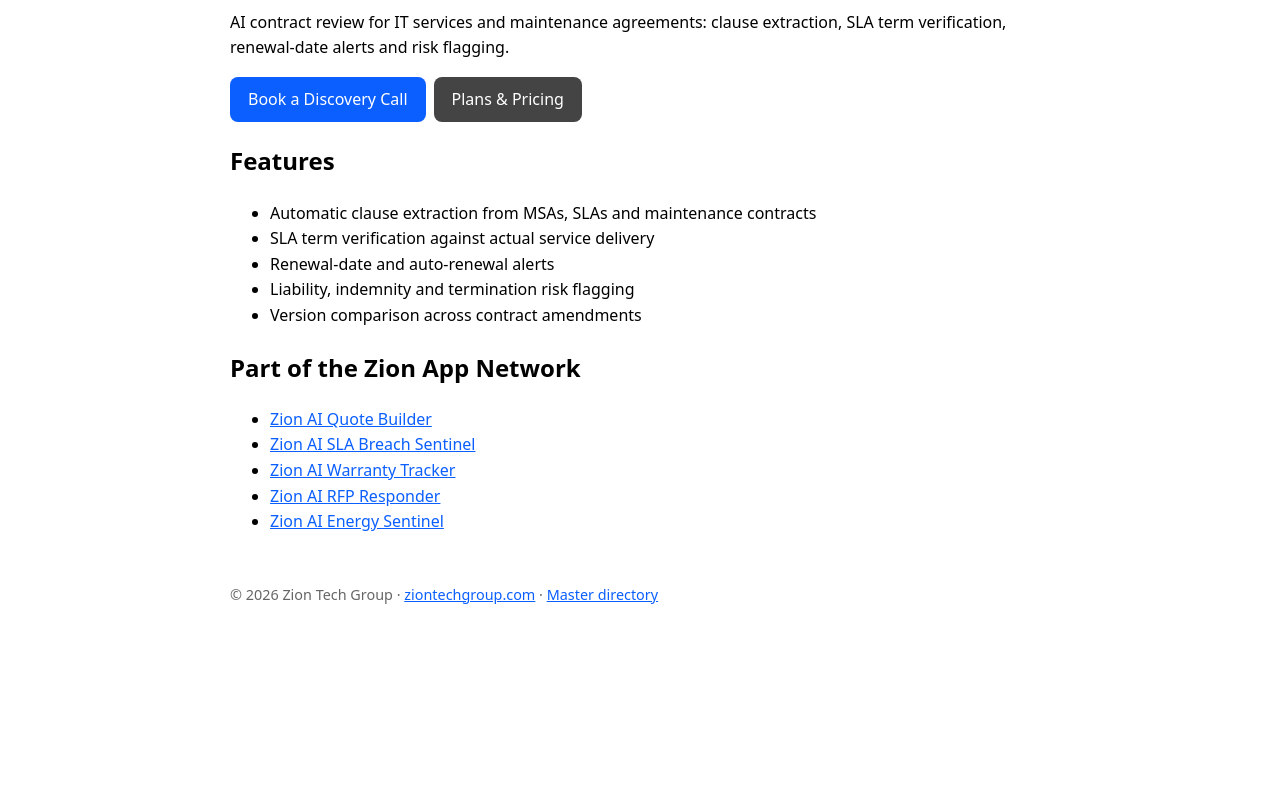
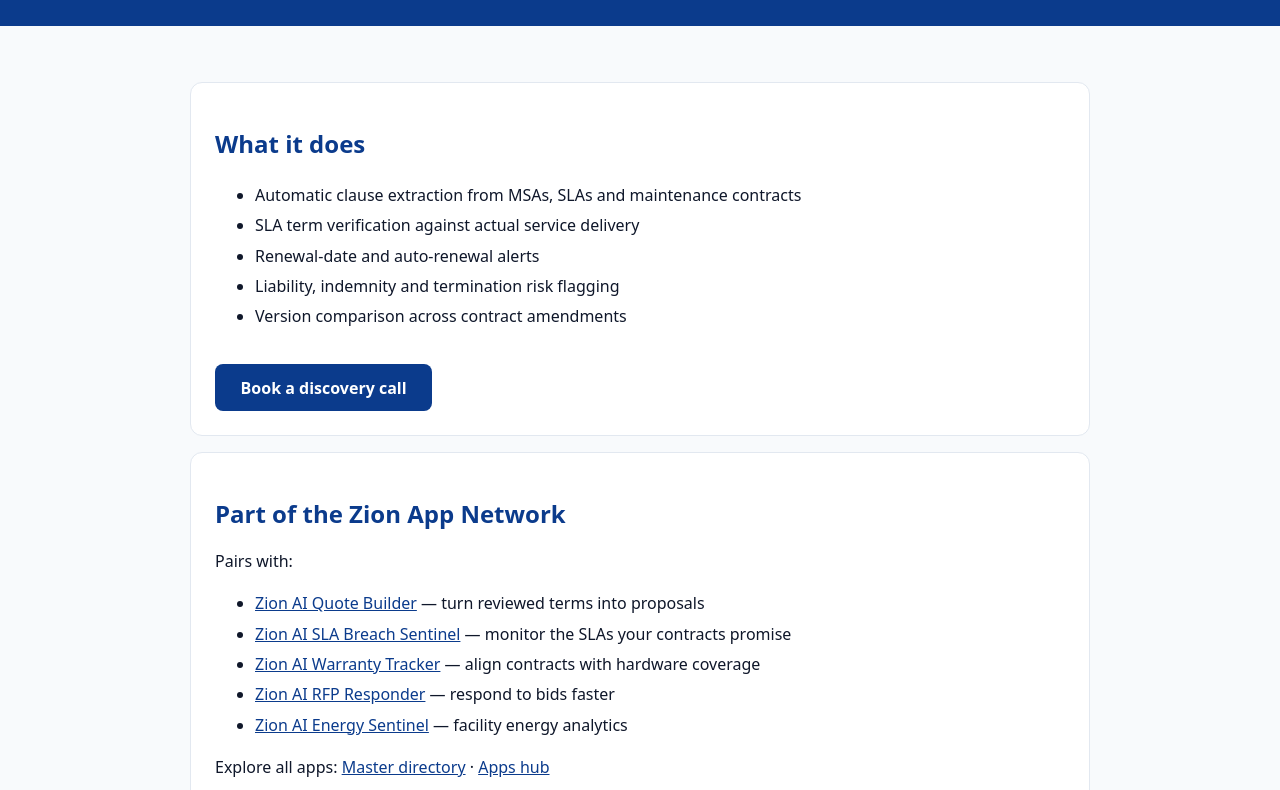
Before and after one commit to Zion-support/zion-ai-contract-guardian, a plain HTML site: page index.html in a window 1280 px wide. Shown: the part 150-940 px from the top of the page. Before the commit the page ends 800 px from the top, so only its background shows below. Drawn offline with Linux system fonts and the light colour scheme.

Commit message:
feat: add landing page for Contract Guardian with network interlinks

```diff
--- a/index.html
+++ b/index.html
@@ -1,29 +1,54 @@
 <!DOCTYPE html>
 <html lang="en">
 <head>
-<meta charset="utf-8">
-<meta name="viewport" content="width=device-width, initial-scale=1">
-<title>Zion AI Contract Guardian — Zion Tech Group</title>
-<meta name="description" content="AI contract review for IT services and maintenance agreements: clause extraction, SLA term verification, renewal-date alerts and risk flagging.">
-<style>body{font-family:system-ui,sans-serif;max-width:820px;margin:40px auto;padding:0 16px;line-height:1.6}a{color:#0b5fff}.btn{display:inline-block;background:#0b5fff;color:#fff;padding:10px 18px;border-radius:8px;text-decoration:none;margin-right:8px}.btn.alt{background:#444}footer{margin-top:48px;font-size:.9em;color:#666}</style>
+<meta charset="UTF-8">
+<meta name="viewport" content="width=device-width, initial-scale=1.0">
+<title>Zion AI Contract Guardian — AI Contract Review for IT Services</title>
+<meta name="description" content="AI contract review for IT services and maintenance agreements: clause extraction, SLA term verification, renewal-date alerts and risk flagging. Part of the Zion Tech Group app network.">
+<style>
+body{font-family:system-ui,-apple-system,Segoe UI,Roboto,sans-serif;margin:0;color:#0f172a;background:#f8fafc}
+header{background:#0b3b8c;color:#fff;padding:3rem 1.5rem;text-align:center}
+header h1{margin:0 0 .5rem;font-size:2.2rem}
+header p{margin:0;font-size:1.1rem;opacity:.9}
+main{max-width:900px;margin:0 auto;padding:2.5rem 1.5rem}
+h2{color:#0b3b8c}
+ul{line-height:1.9}
+.card{background:#fff;border:1px solid #e2e8f0;border-radius:12px;padding:1.5rem;margin:1rem 0}
+a{color:#0b3b8c}
+.cta{display:inline-block;background:#0b3b8c;color:#fff;padding:.8rem 1.6rem;border-radius:8px;text-decoration:none;font-weight:600;margin-top:1rem}
+footer{text-align:center;padding:2rem;font-size:.85rem;color:#64748b}
+</style>
 </head>
 <body>
-<nav><a href="https://ziontechgroup.com/">Zion Tech Group</a> · <a href="https://ziontechgroup.com/zion-app-network/">App Network</a> · <a href="https://ziontechgroup.com/zion-apps-hub/">Apps Hub</a></nav>
+<header>
 <h1>Zion AI Contract Guardian</h1>
-<p>AI contract review for IT services and maintenance agreements: clause extraction, SLA term verification, renewal-date alerts and risk flagging.</p>
-<p><a class="btn" href="https://ziontechgroup.com/discovery/">Book a Discovery Call</a><a class="btn alt" href="https://ziontechgroup.com/en/plans/">Plans &amp; Pricing</a></p>
-<h2>Features</h2>
-<ul><li>Automatic clause extraction from MSAs, SLAs and maintenance contracts</li>
+<p>AI contract review for IT services — clause extraction, SLA verification, renewal alerts, risk flagging.</p>
+</header>
+<main>
+<div class="card">
+<h2>What it does</h2>
+<ul>
+<li>Automatic clause extraction from MSAs, SLAs and maintenance contracts</li>
 <li>SLA term verification against actual service delivery</li>
 <li>Renewal-date and auto-renewal alerts</li>
 <li>Liability, indemnity and termination risk flagging</li>
-<li>Version comparison across contract amendments</li></ul>
+<li>Version comparison across contract amendments</li>
+</ul>
+<a class="cta" href="https://ziontechgroup.com/discovery/">Book a discovery call</a>
+</div>
+<div class="card">
 <h2>Part of the Zion App Network</h2>
-<ul><li><a href="https://ziontechgroup.com/zion-ai-quote-builder/">Zion AI Quote Builder</a></li>
-<li><a href="https://ziontechgroup.com/zion-ai-sla-breach-sentinel/">Zion AI SLA Breach Sentinel</a></li>
-<li><a href="https://ziontechgroup.com/zion-ai-warranty-tracker/">Zion AI Warranty Tracker</a></li>
-<li><a href="https://ziontechgroup.com/zion-ai-rfp-responder/">Zion AI RFP Responder</a></li>
-<li><a href="https://ziontechgroup.com/zion-ai-energy-sentinel/">Zion AI Energy Sentinel</a></li></ul>
-<footer>© 2026 Zion Tech Group · <a href="https://ziontechgroup.com">ziontechgroup.com</a> · <a href="https://github.com/Zion-support/zion-app-network">Master directory</a></footer>
+<p>Pairs with:</p>
+<ul>
+<li><a href="https://ziontechgroup.com/zion-ai-quote-builder/">Zion AI Quote Builder</a> — turn reviewed terms into proposals</li>
+<li><a href="https://ziontechgroup.com/zion-ai-sla-breach-sentinel/">Zion AI SLA Breach Sentinel</a> — monitor the SLAs your contracts promise</li>
+<li><a href="https://ziontechgroup.com/zion-ai-warranty-tracker/">Zion AI Warranty Tracker</a> — align contracts with hardware coverage</li>
+<li><a href="https://ziontechgroup.com/zion-ai-rfp-responder/">Zion AI RFP Responder</a> — respond to bids faster</li>
+<li><a href="https://ziontechgroup.com/zion-ai-energy-sentinel/">Zion AI Energy Sentinel</a> — facility energy analytics</li>
+</ul>
+<p>Explore all apps: <a href="https://ziontechgroup.com/zion-app-network/">Master directory</a> · <a href="https://ziontechgroup.com/zion-apps-hub/">Apps hub</a></p>
+</div>
+</main>
+<footer>© 2026 <a href="https://ziontechgroup.com">Zion Tech Group</a> · <a href="https://github.com/Zion-support/zion-ai-contract-guardian">Source on GitHub</a></footer>
 </body>
 </html>
```
